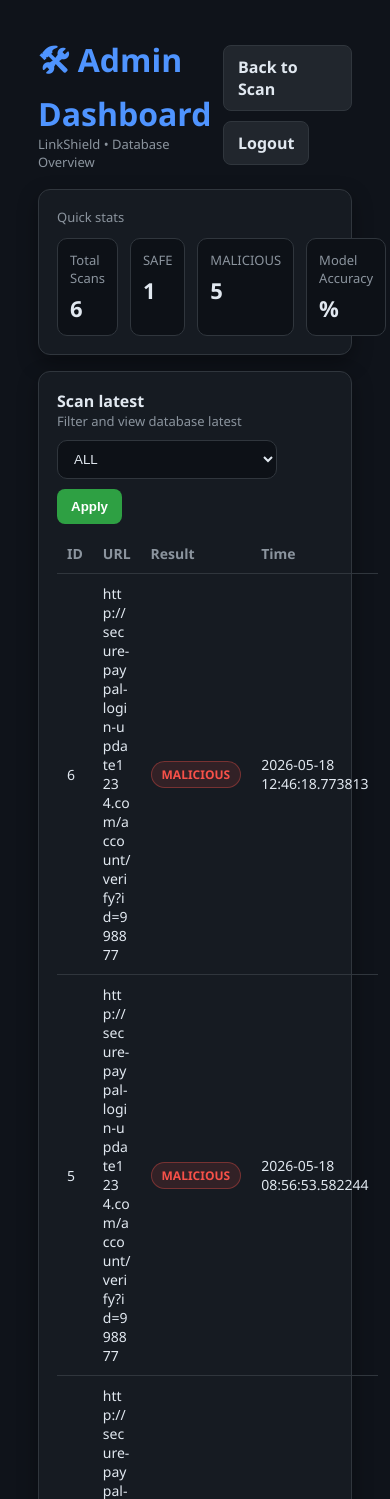
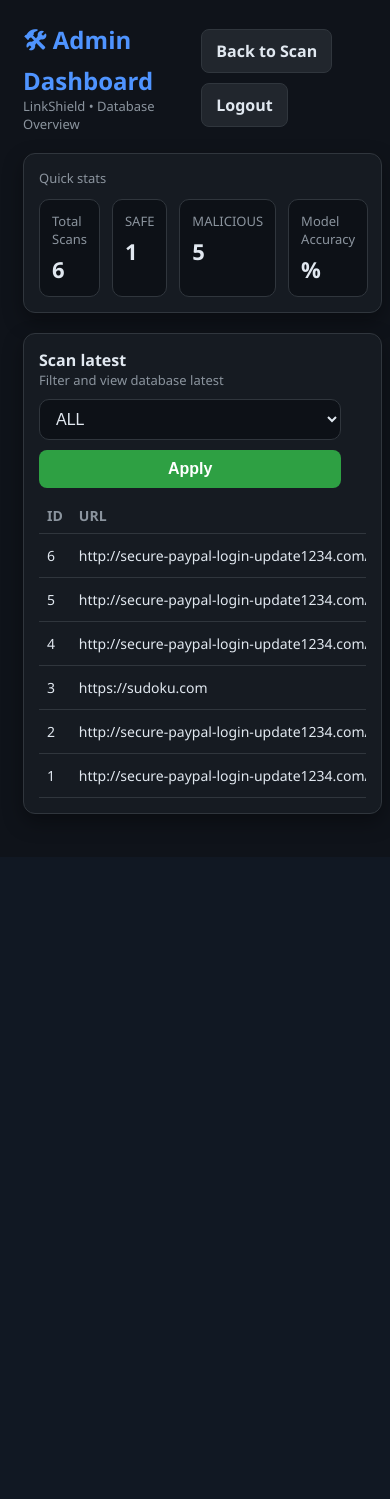
Before and after one commit to shouqq03/LinkShield, a Flask app: page /admin in a window 390 px wide. Shown: the top 1499 px of the page. After the commit the page ends 826 px from the top, so only its background shows below. Run offline with Flask 3, Linux system fonts and the light colour scheme; the visitor is signed in with stand-in values (Sample User, id 1); data comes from the database, SQL or seed files in the repository; parts of the project's set-up code (start-up, migrations or seed data) failed here and were passed over.

Commit message:
update admin

```diff
--- a/templates/admin.html
+++ b/templates/admin.html
@@ -1,6 +1,7 @@
 <!DOCTYPE html>
 <html lang="en">
 <head>
+  <meta name="viewport" content="width=device-width, initial-scale=1.0">
   <meta charset="UTF-8">
   <title>Admin Dashboard | LinkShield</title>
   <style>
@@ -27,6 +28,44 @@
     .input{background:#0d1117;border:1px solid #30363d;color:#e1e8f0;border-radius:10px;padding:10px 12px;min-width:220px}
     a{color:#4f94ff;text-decoration:none}
     a:hover{text-decoration:underline}
+    @media (max-width: 768px) {
+
+    body {
+        padding: 15px;
+    }
+
+    .container,
+    .admin-container,
+    .card {
+        width: 95% !important;
+        max-width: 95% !important;
+        margin: 20px auto !important;
+        padding: 15px !important;
+    }
+
+    table {
+        width: 100% !important;
+        display: block;
+        overflow-x: auto;
+        font-size: 12px;
+    }
+
+    th, td {
+        padding: 8px;
+        white-space: nowrap;
+    }
+
+    input,
+    button,
+    select {
+        width: 100%;
+        font-size: 16px;
+    }
+
+    h1 {
+        font-size: 24px;
+    }
+}
   </style>
 </head>
 <body>
```
